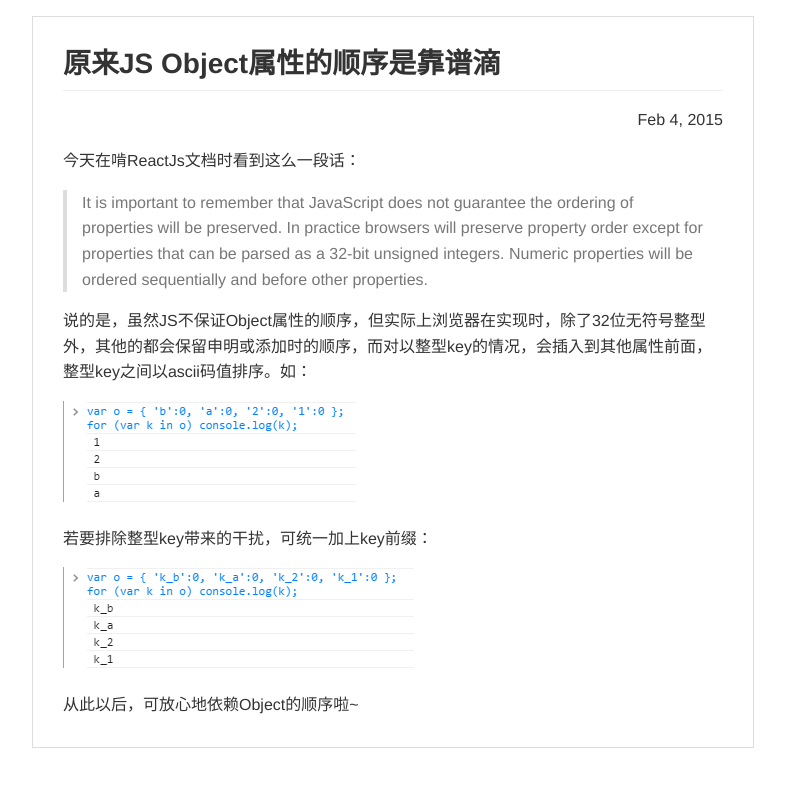
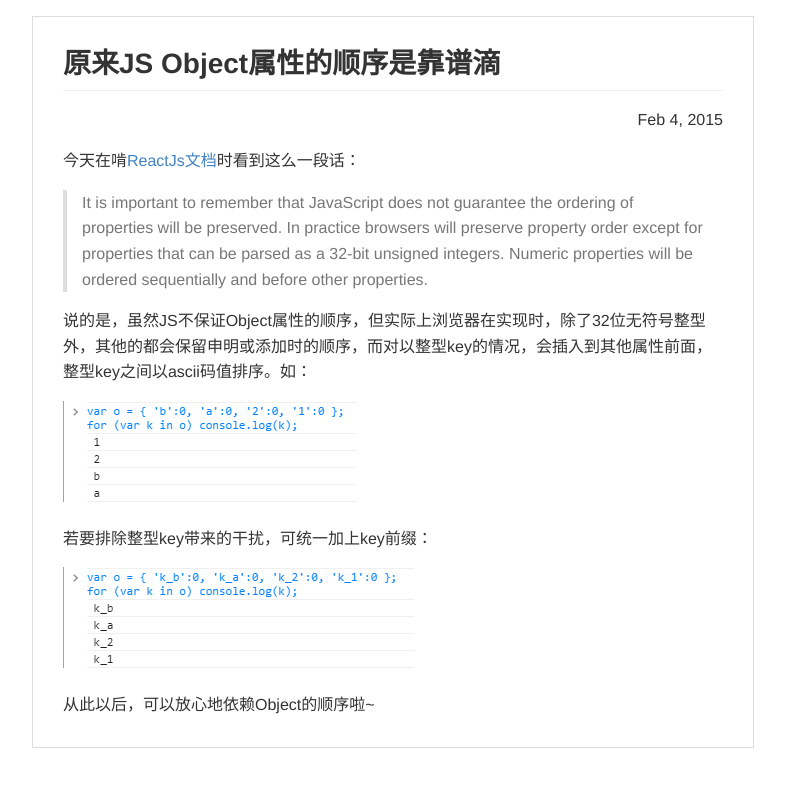
Before and after one commit to hihuimin/hihuimin.github.io, a Jekyll site: the page built from _posts/2015-02-04-object_order.md, in a window 1280 px wide. Shown: the top 787 px of the page, without its empty margins (247-1032 px from the left). Built offline with Jekyll 4.4.1, drawn with Linux system fonts in a browser that asks for light colours.

Commit message:
object order

```diff
--- a/_posts/2015-02-04-object_order.md
+++ b/_posts/2015-02-04-object_order.md
@@ -3,7 +3,7 @@ layout: post
 title: "原来JS Object属性的顺序是靠谱滴"
 ---
 
-今天在啃ReactJs文档时看到这么一段话：
+今天在啃[ReactJs文档](http://facebook.github.io/react/docs/multiple-components.html#dynamic-children)时看到这么一段话：
 
 > It is important to remember that JavaScript does not guarantee the ordering of properties will be preserved. In practice browsers will preserve property order except for properties that can be parsed as a 32-bit unsigned integers. Numeric properties will be ordered sequentially and before other properties.
 
@@ -15,4 +15,4 @@ title: "原来JS Object属性的顺序是靠谱滴"
 
 ![](/images/object-order-2.png)
 
-从此以后，可放心地依赖Object的顺序啦~
+从此以后，可以放心地依赖Object的顺序啦~
```
